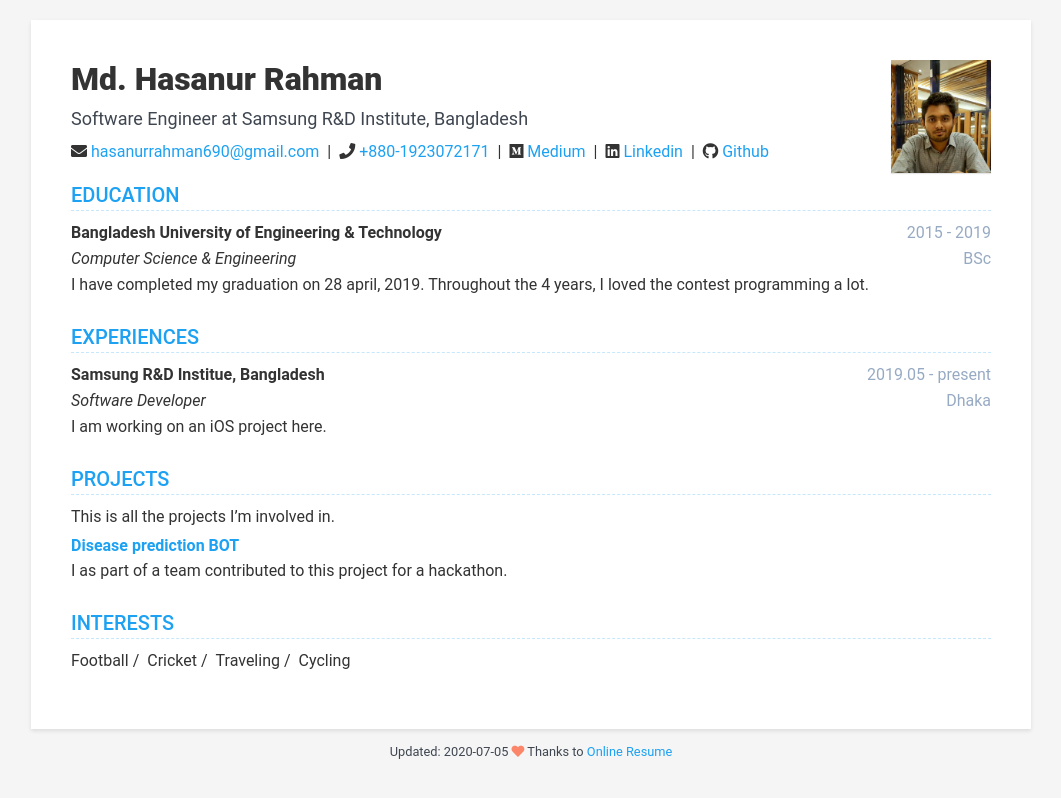
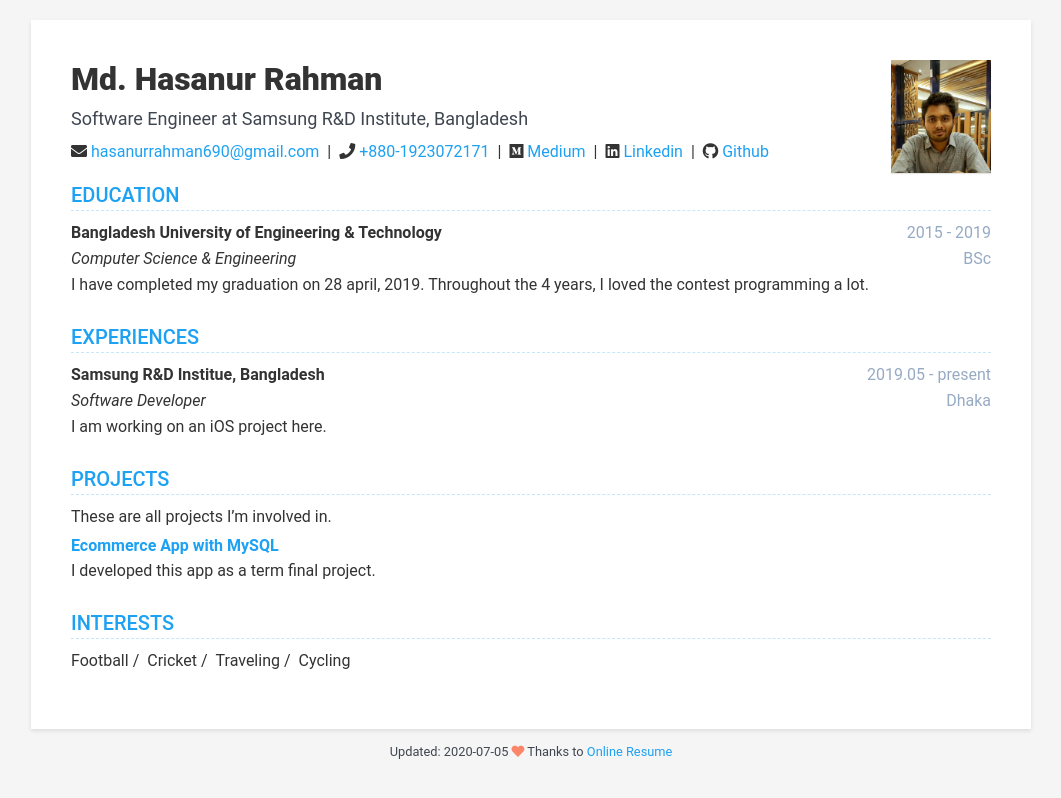
Before and after one commit to umma-salma/hasanur-rahman.github.io, a Jekyll site: the page built from index.html, in a window 1280 px wide. Shown: the top 798 px of the page, without its empty margins (109-1170 px from the left). Built offline with Jekyll 4.4.1, drawn with Linux system fonts in a browser that asks for light colours; nearby versions of some CDN libraries.

Commit message:
updated projects info

```diff
--- a/_data/data.yml
+++ b/_data/data.yml
@@ -80,13 +80,18 @@
   display: true
   title: Projects
   intro: |
-    This is all the projects I'm involved in.
+    These are all projects I'm involved in.
 
   items:
     - name: Disease prediction BOT
       link: https://github.com/hasanur-rahman/Disease-Prediction-BOT
       details: |
         I as part of a team contributed to this project for a hackathon.
+  items:
+    - name: Ecommerce App with MySQL
+      link: https://github.com/hasanur-rahman/ECommerce-app-using-Online-MySQL
+      details: |
+        I developed this app as a term final project.
 
 publications:
   display: true
```
